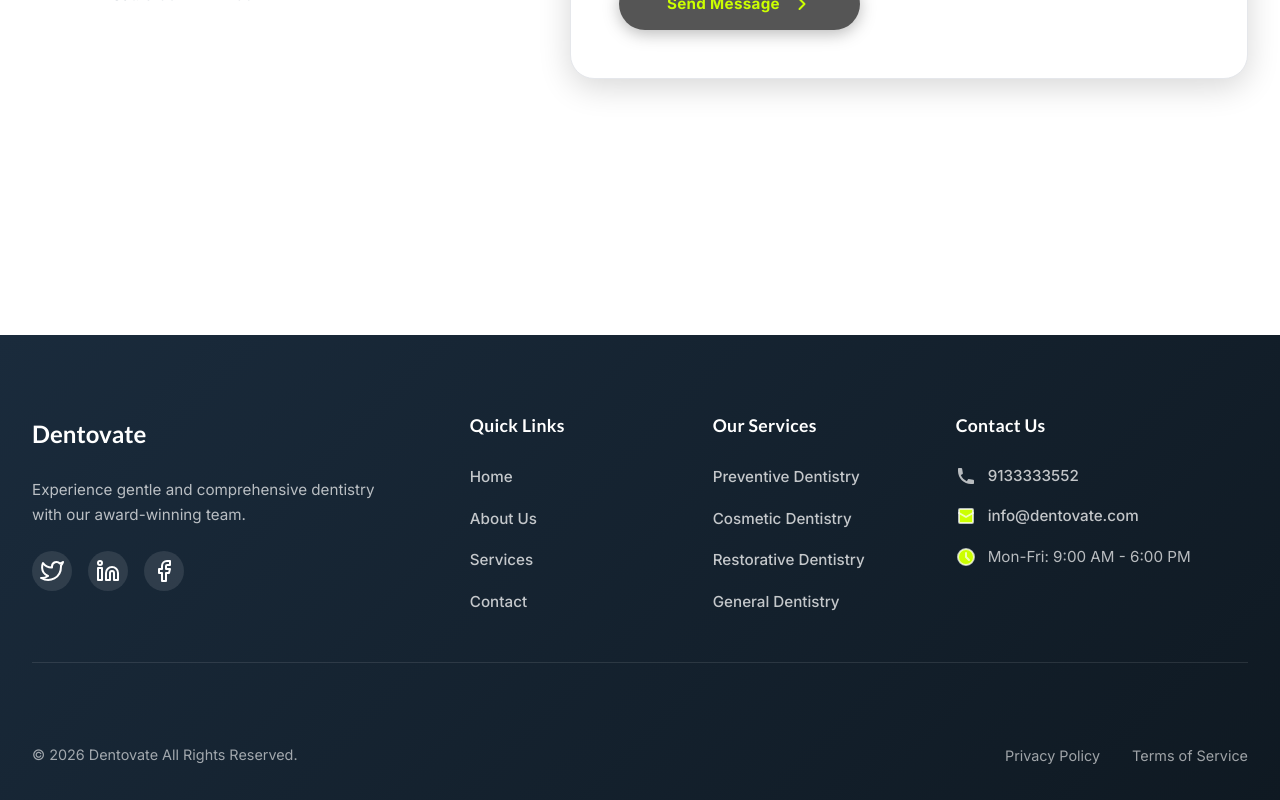
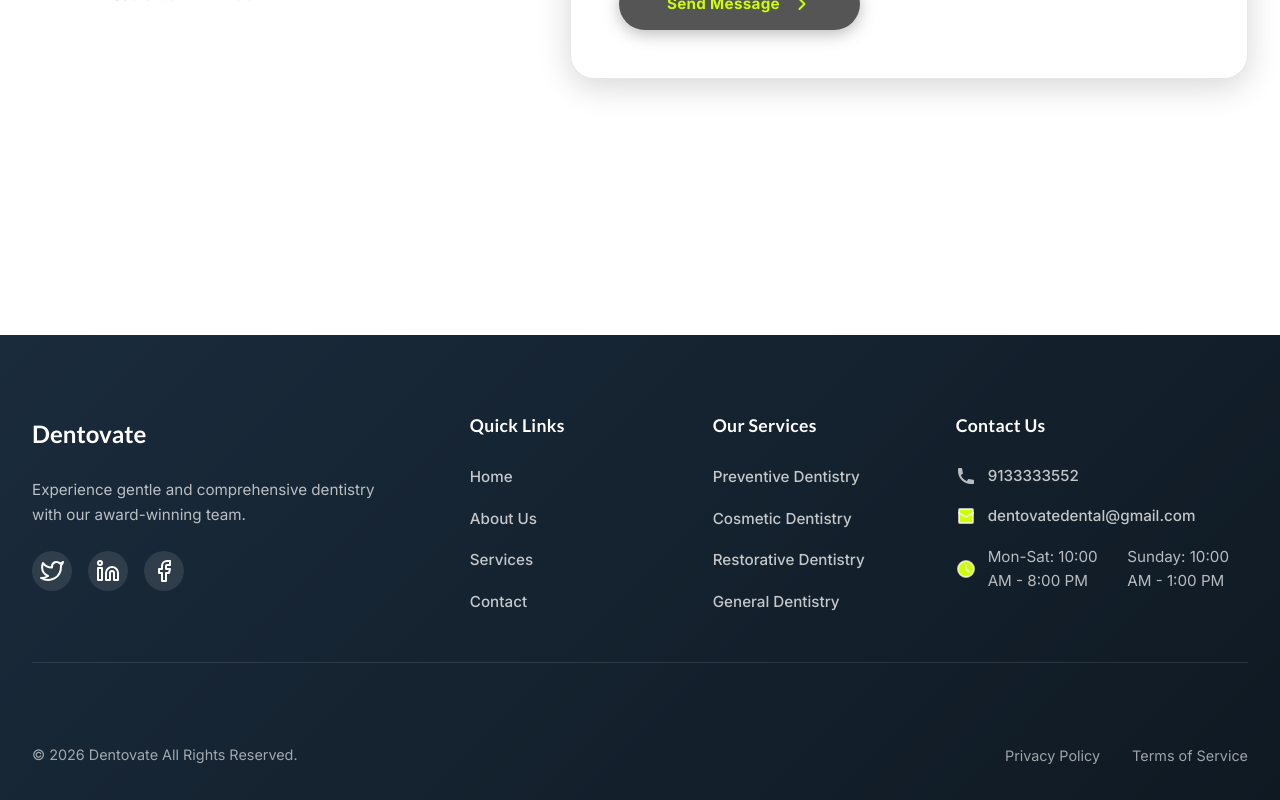
Before and after one commit to sivakumar-ops/dental-website, a React (Vite) app: page /contact-us in a window 1280 px wide. Shown: the part 1285-2085 px from the top of the page. Built offline with nearby package versions, Linux system fonts and the light colour scheme; the HTML template or start-up script is replaced by a standard one.

Commit message:
Update Footer.jsx

```diff
--- a/src/components/common/Footer.jsx
+++ b/src/components/common/Footer.jsx
@@ -88,21 +88,22 @@ const Footer = () => {
                 <svg width="20" height="20" viewBox="0 0 20 20" fill="none" aria-hidden="true">
                   <path d="M2 3C2 2.44772 2.44772 2 3 2H5.15287C5.64171 2 6.0589 2.35341 6.13927 2.8356L6.87858 7.27147C6.95075 7.70451 6.73206 8.13397 6.3394 8.3303L4.79126 9.10437C5.90756 11.8783 8.12168 14.0924 10.8956 15.2087L11.6697 13.6606C11.866 13.2679 12.2955 13.0492 12.7285 13.1214L17.1644 13.8607C17.6466 13.9411 18 14.3583 18 14.8471V17C18 17.5523 17.5523 18 17 18H15C7.8203 18 2 12.1797 2 5V3Z" fill="currentColor"/>
                 </svg>
-                <a href="tel:5005555050">9133333552</a>
+                <a href="tel:9133333552">9133333552</a>
               </li>
               <li>
                 <svg width="20" height="20" viewBox="0 0 20 20" fill="none" aria-hidden="true">
                   <path d="M3 4C3 3.44772 3.44772 3 4 3H16C16.5523 3 17 3.44772 17 4V16C17 16.5523 16.5523 17 16 17H4C3.44772 17 3 16.5523 3 16V4Z" stroke="currentColor" strokeWidth="2"/>
                   <path d="M3 7L10 11L17 7" stroke="currentColor" strokeWidth="2" strokeLinecap="round" strokeLinejoin="round"/>
                 </svg>
-                <a href="mailto:info@dental128.com">info@dentovate.com</a>
+                <a href="mailto:info@dental128.com">dentovatedental@gmail.com</a>
               </li>
               <li>
                 <svg width="20" height="20" viewBox="0 0 20 20" fill="none" aria-hidden="true">
                   <path d="M10 2C7.87827 2 5.84344 2.84285 4.34315 4.34315C2.84285 5.84344 2 7.87827 2 10C2 12.1217 2.84285 14.1566 4.34315 15.6569C5.84344 17.1571 7.87827 18 10 18C12.1217 18 14.1566 17.1571 15.6569 15.6569C17.1571 14.1566 18 12.1217 18 10C18 7.87827 17.1571 5.84344 15.6569 4.34315C14.1566 2.84285 12.1217 2 10 2Z" stroke="currentColor" strokeWidth="2"/>
                   <path d="M10 6V10L13 13" stroke="currentColor" strokeWidth="2" strokeLinecap="round" strokeLinejoin="round"/>
                 </svg>
-                <span>Mon-Fri: 9:00 AM - 6:00 PM</span>
+                <span>Mon-Sat: 10:00 AM - 8:00 PM</span>
+                <span>Sunday: 10:00 AM - 1:00 PM</span>
               </li>
             </ul>
           </div>
```
